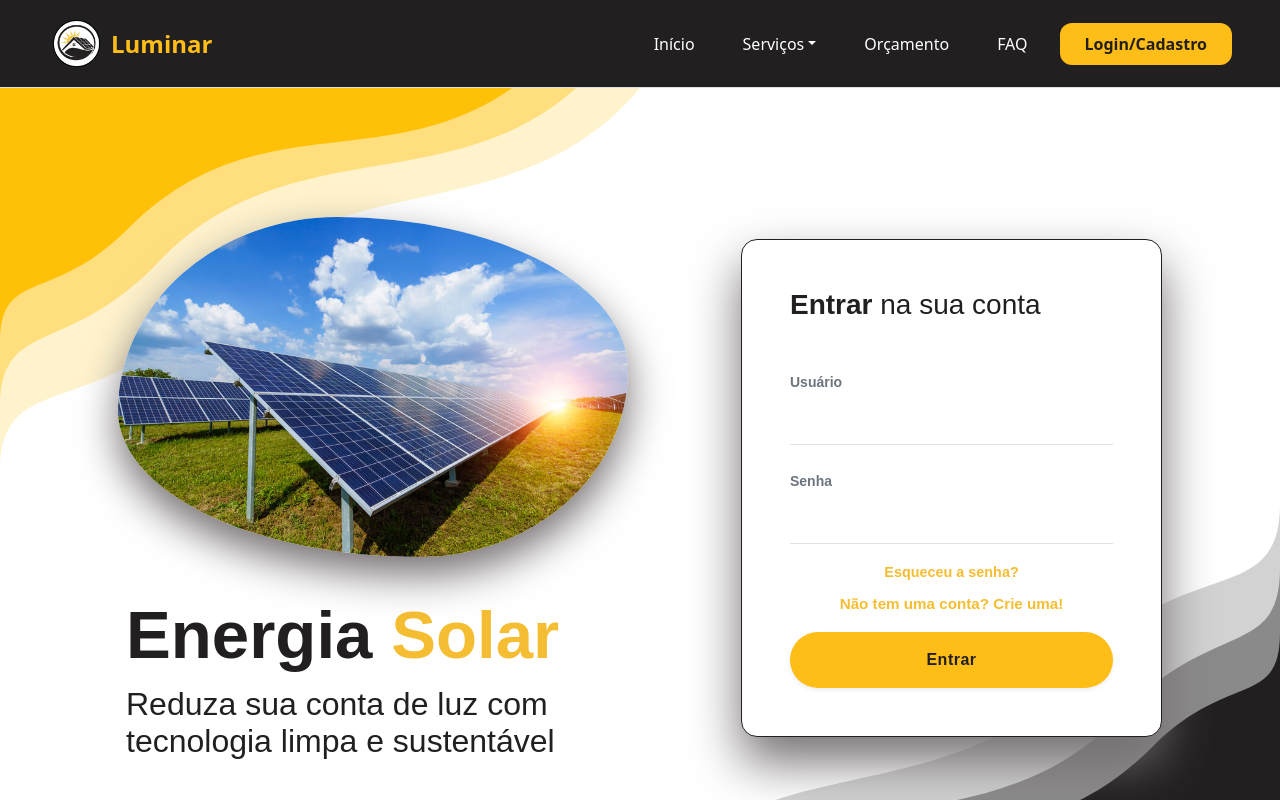
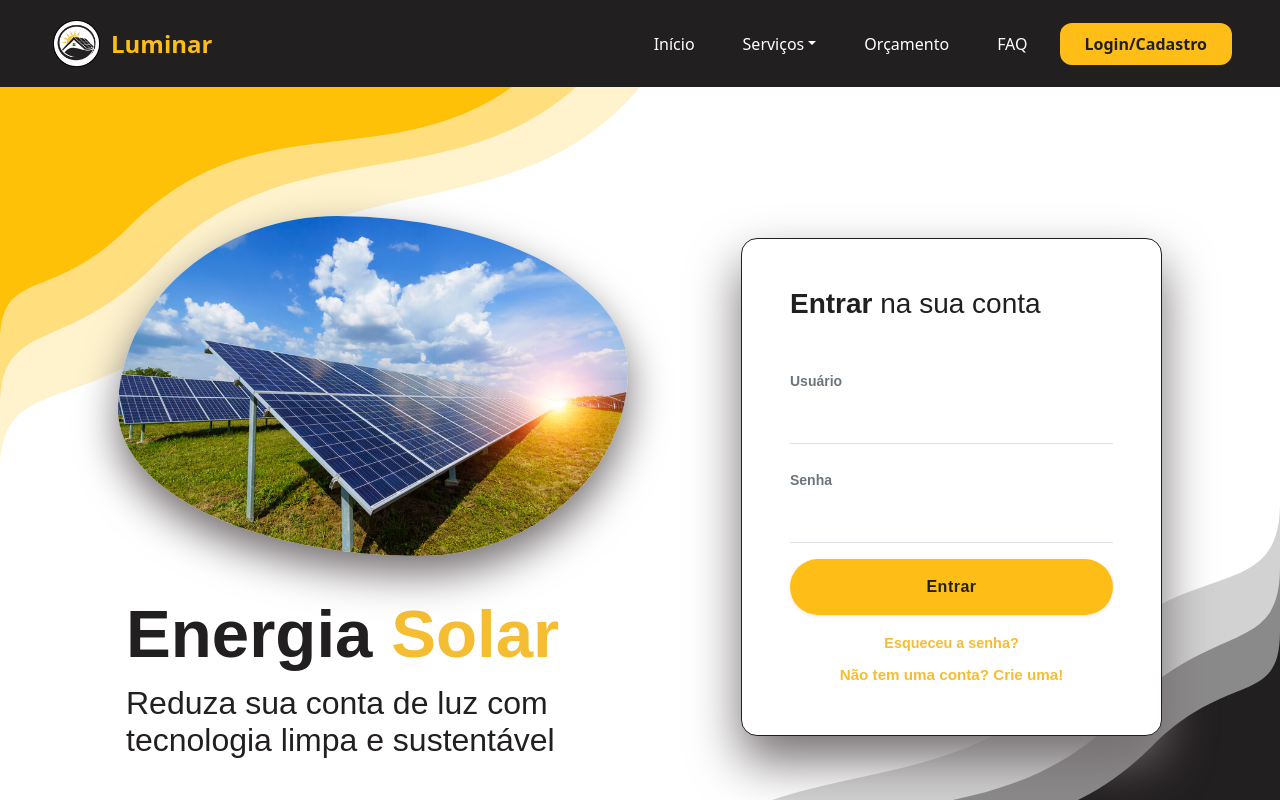
Before and after one commit to FefaAlmeida/projetoIntegrador, a Next.js app in the folder frontend/: page /login in a window 1280 px wide. Shown: the top 800 px of the page. Built offline with nearby package versions, Linux system fonts and the light colour scheme.

Commit message:
Alteração no login

```diff
--- a/frontend/src/app/login/page.jsx
+++ b/frontend/src/app/login/page.jsx
@@ -12,6 +12,7 @@ return (
       style={{
         backgroundColor: "#ffffff",
         fontFamily: "'Poppins', sans-serif",
+        marginTop: "-1px",
       }}
     >
 
@@ -217,6 +218,24 @@ return (
             />
             </div>
 
+ {/* BOTÃO LOGIN */}
+<button
+  type="submit"
+  className="btn w-100 py-3 rounded-pill fw-bold shadow-sm mb-3"
+  style={{
+    backgroundColor: "#febd17",
+    color: "#221f20",
+    border: "none",
+    letterSpacing: "0.5px",
+    transition: "0.3s",
+    cursor: "pointer",
+    fontSize: "1rem",
+    fontWeight: "700",
+  }}
+>
+  Entrar
+</button>
+
 {/* ESQUECEU SENHA */}
 <div className="text-center mb-2">
   <a
@@ -233,7 +252,7 @@ return (
 </div>
 
 {/* BOTÃO / FRASE */}
-                <div className="text-center mb-3">
+<div className="text-center">
   <a
     href="/register"
     className="text-decoration-none small"
@@ -247,24 +266,6 @@ return (
     Não tem uma conta? Crie uma!
   </a>
 </div>
-
-                {/* BOTÃO LOGIN */}
-                <button
-                type="submit"
-                className="btn w-100 py-3 rounded-pill fw-bold shadow-sm"
-                style={{
-                    backgroundColor: "#febd17",
-                    color: "#221f20",
-                    border: "none",
-                    letterSpacing: "0.5px",
-                    transition: "0.3s",
-                    cursor: "pointer",
-                    fontSize: "1rem",
-                    fontWeight: "700",
-                }}
-                >
-                Entrar
-                </button>
               </form>
             </div>
           </div>
--- a/frontend/src/app/page.jsx
+++ b/frontend/src/app/page.jsx
@@ -6,16 +6,14 @@ import Footer from "../components/Footer";
 export default function Home() {
   return (
     <>
-
   <Header/>
 
   <div className="bg-light">
-
-
         {/* INICIAL */}
       <div
         className="position-relative overflow-hidden pt-0 px-3 pb-3 p-md-5 text-center text-white"
         style={{
+          marginTop: "-1px",
           backgroundImage: 'linear-gradient(rgba(33, 37, 41, 0.8), rgba(33, 37, 41, 0.85)), url("https://moduloenergia.com/wp-content/uploads/telha-solar-ou-painel-solar-qual-o-melhor.jpg")',
           backgroundSize: 'cover',
           backgroundPosition: 'center',
@@ -314,7 +312,7 @@ export default function Home() {
     className="card-hover card card-cover h-100 overflow-hidden text-bg-dark rounded-4 shadow-lg border-0 position-relative"
     style={{
       backgroundImage:
-        'url("https://mayaenergy.com.br/wp-content/uploads/2023/09/woman-monitors-energy-production-from-solar-power-plant-with-digital-tablet-scaled.jpg")',
+        'url("https://cdn.prod.website-files.com/6800d450c97b7af1e8cc4be2/681b4df93cee4c65220a1fa8_Design%20sem%20nome%20-%202025-05-07T091107.350.png")',
       minHeight: "360px",
       backgroundSize: "cover",
       backgroundPosition: "center",
```
Lines whose indentation alone changed are shown as unchanged.
